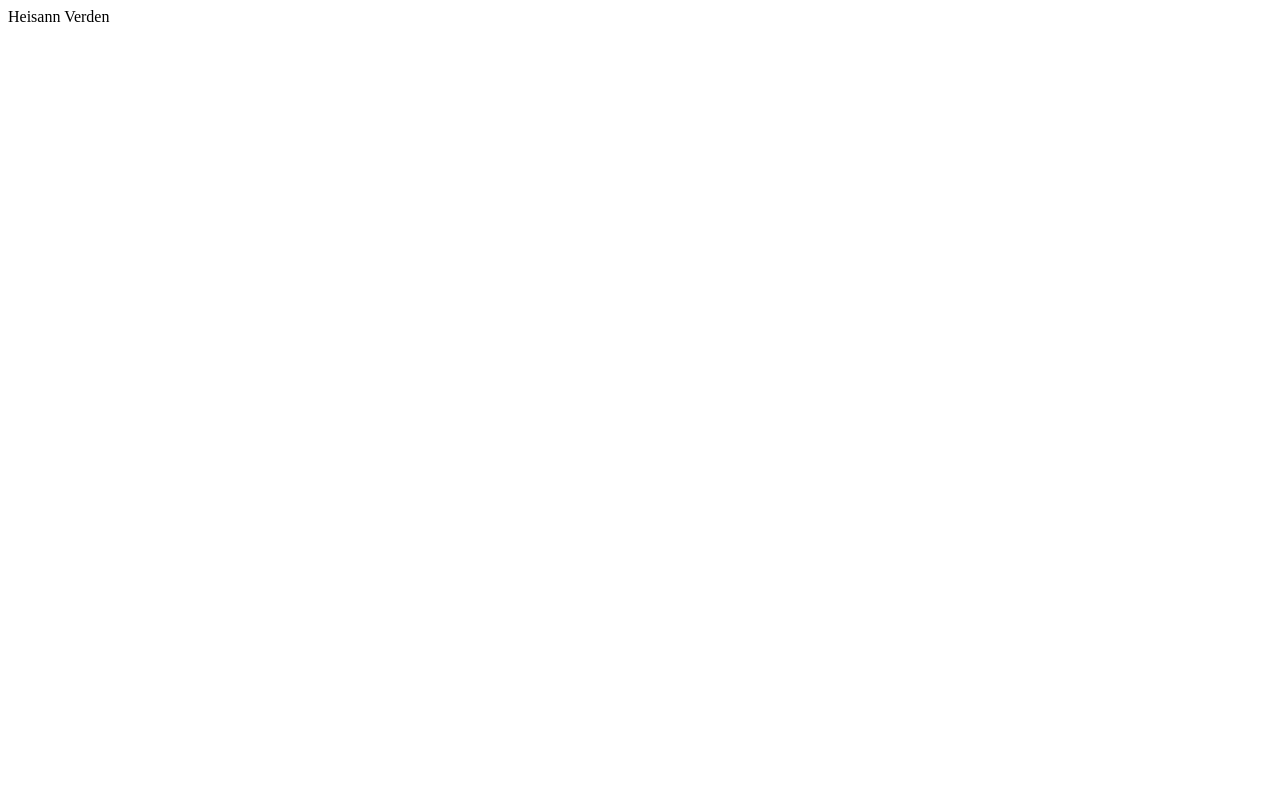
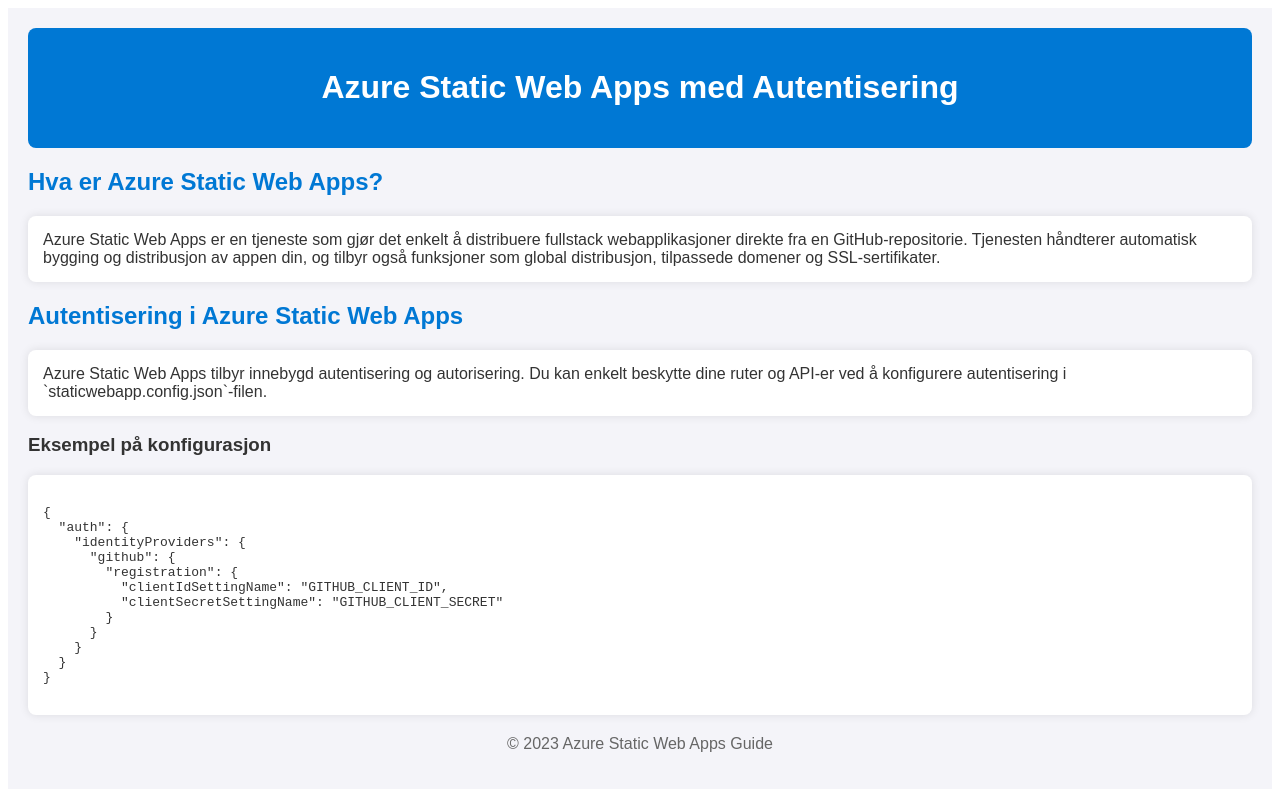
Before and after one commit to ZzyzxIsAlreadyTaken/eucSWAgit, a React (Create React App) app: page / in a window 1280 px wide. Shown: the top 790 px of the page. Built offline with nearby package versions, Linux system fonts and the light colour scheme; the HTML template or start-up script is replaced by a standard one.

Commit message:
Laget en testside for å vise deploy

```diff
--- a/src/App.js
+++ b/src/App.js
@@ -1,8 +1,51 @@
 import React from 'react';
+import './App.css'; // Importer CSS-filen for styling
 
 function App() {
-  const value = 'Verden';
-  return <div>Heisann {value}</div>;
+  return (
+    <div className="app-container">
+      <header className="app-header">
+        <h1>Azure Static Web Apps med Autentisering</h1>
+      </header>
+      <main className="app-content">
+        <section>
+          <h2>Hva er Azure Static Web Apps?</h2>
+          <p>
+            Azure Static Web Apps er en tjeneste som gjør det enkelt å distribuere fullstack webapplikasjoner direkte fra en GitHub-repositorie.
+            Tjenesten håndterer automatisk bygging og distribusjon av appen din, og tilbyr også funksjoner som global distribusjon, tilpassede domener og SSL-sertifikater.
+          </p>
+        </section>
+        <section>
+          <h2>Autentisering i Azure Static Web Apps</h2>
+          <p>
+            Azure Static Web Apps tilbyr innebygd autentisering og autorisering. Du kan enkelt beskytte dine ruter og API-er ved å konfigurere autentisering i `staticwebapp.config.json`-filen.
+          </p>
+          <h3>Eksempel på konfigurasjon</h3>
+          <pre>
+            <code>
+              {`
+{
+  "auth": {
+    "identityProviders": {
+      "github": {
+        "registration": {
+          "clientIdSettingName": "GITHUB_CLIENT_ID",
+          "clientSecretSettingName": "GITHUB_CLIENT_SECRET"
+        }
+      }
+    }
+  }
+}
+              `}
+            </code>
+          </pre>
+        </section>
+      </main>
+      <footer className="app-footer">
+        <p>© 2023 Azure Static Web Apps Guide</p>
+      </footer>
+    </div>
+  );
 }
 
 export default App;
--- /dev/null
+++ b/src/app.css
@@ -0,0 +1,40 @@
+/* App.css */
+.app-container {
+    font-family: Arial, sans-serif;
+    color: #333;
+    background-color: #f4f4f9;
+    padding: 20px;
+}
+
+.app-header {
+    background-color: #0078d4;
+    color: white;
+    padding: 20px;
+    text-align: center;
+    border-radius: 8px;
+}
+
+.app-content {
+    margin-top: 20px;
+}
+
+.app-content h2 {
+    color: #0078d4;
+}
+
+.app-content p, .app-content pre {
+    background-color: white;
+    padding: 15px;
+    border-radius: 8px;
+    box-shadow: 0 0 10px rgba(0, 0, 0, 0.1);
+}
+
+.app-content pre {
+    overflow-x: auto;
+}
+
+.app-footer {
+    margin-top: 20px;
+    text-align: center;
+    color: #666;
+}
```
